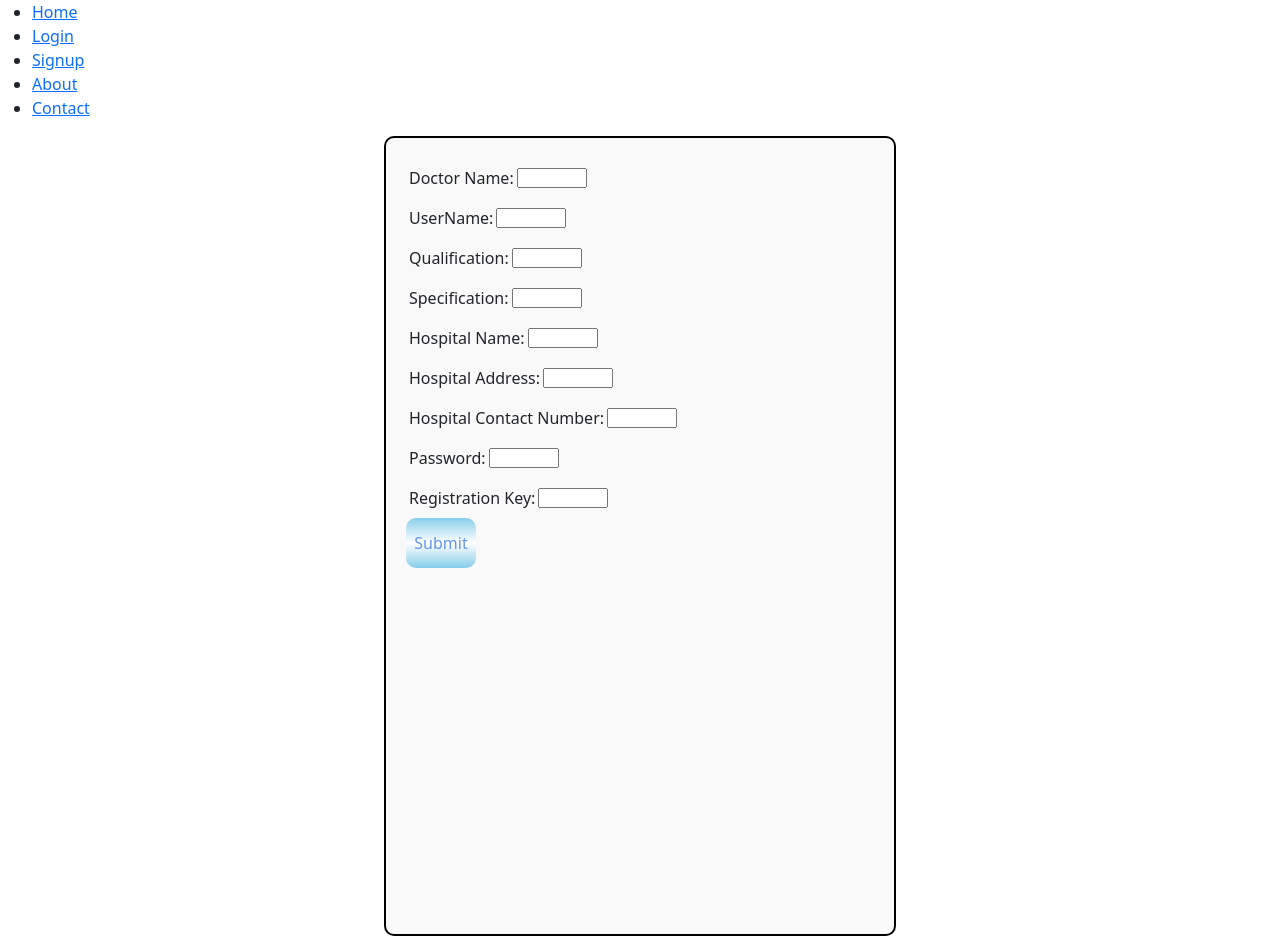
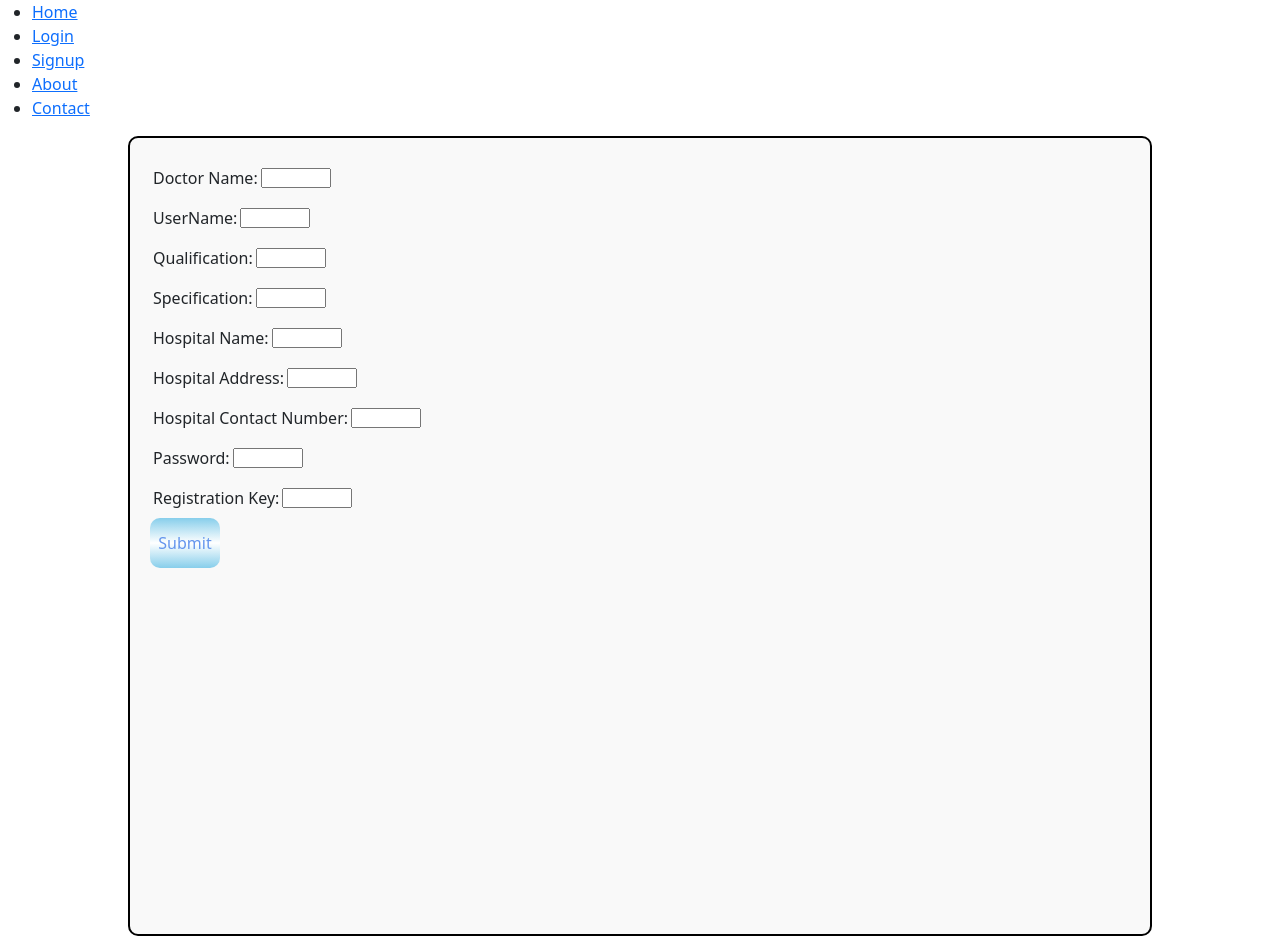
Before and after one commit to utkarshvj123/dhruvreact, a React (Create React App) app: page /signup/doctor in a window 1280 px wide. Built offline with nearby package versions, Linux system fonts and the light colour scheme; the HTML template or start-up script is replaced by a standard one.

Commit message:
new frontend

```diff
--- a/src/components/SignupPage.css
+++ b/src/components/SignupPage.css
@@ -4,7 +4,7 @@ form{
   display: flex;
   flex-direction: column;
   height: 800px;
-  width: 40%;
+  width: 80%;
   border: 2px solid black;
   padding: 20px;
   border-radius: 10px;
```
